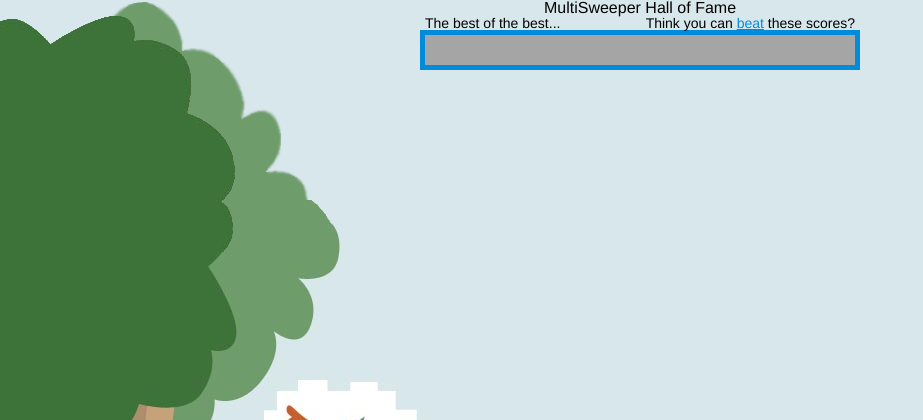
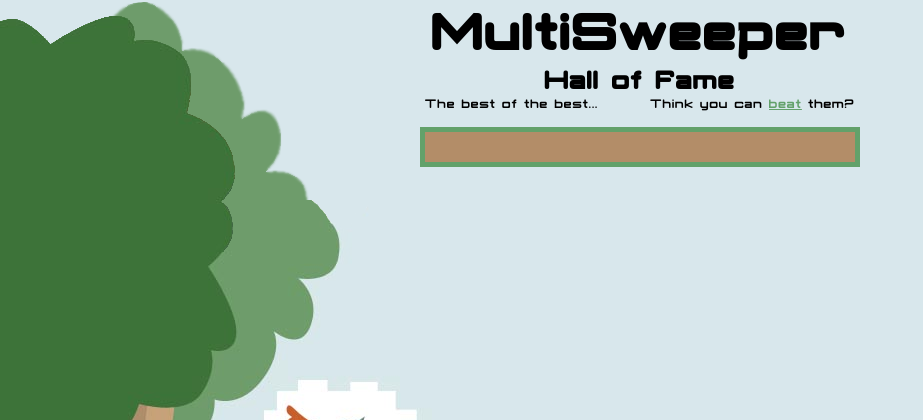
Before and after one commit to jcohen/multisweeper, a Node server app: template views/scores.hbs in a window 1280 px wide. Shown: the top 420 px of the page, without its empty margins (0-923 px from the left). Run offline with Node 20, Linux system fonts and the light colour scheme; the template is opened without the code that fills it, so the values that code supplies are empty; some libraries are stand-ins or nearby versions.

Commit message:
High score page deserves some robot love

```diff
--- a/mine.js
+++ b/mine.js
@@ -154,7 +154,8 @@ MineSweeper.prototype.over = function() {
     return (this.revealed + MineSweeper.BOMB_COUNT) >= (this.width*this.height);
 }
 
-MineSweeper.BOMB_COUNT = 160;
+//MineSweeper.BOMB_COUNT = 160;
+MineSweeper.BOMB_COUNT = 0;
 MineSweeper.EMPTY = 0;
 MineSweeper.BOMB = -1;
 MineSweeper.FLAG = -2;
--- a/public/stylesheets/multisweeper.css
+++ b/public/stylesheets/multisweeper.css
@@ -287,26 +287,39 @@ html {
     float: right;
 }
 
+.hall {
+    font-family: classic-robot;
+}
+
 .hall h1 {
+    font-size: 64px;
     text-align: center;
+    font-weight: bold;
+}
+
+.hall h2 {
+    font-size: 32px;
+    text-align: center;
+    font-weight: bold;
 }
 
 .hall .preamble {
-    font-size: 14px;
+    font-size: 16px;
     margin:auto;
     width: 430px;
+    margin-bottom: 15px;
 }
 .hall .beat {
     float: right;
 }
 .hall .preamble a {
-    color: #008CDA;
+    color: #62a16a;
 }
 .highscores {
-    border: 5px solid #008CDA;
+    border: 5px solid #62a16a;
     margin: auto;
     width: 400px;
-    background: #a5a5a5;
+    background: #b38d68;
     padding:15px;
     font-size: 16px;
     line-height: 28px;
--- a/views/scores.hbs
+++ b/views/scores.hbs
@@ -1,9 +1,10 @@
 <div class="hall">
-<h1>MultiSweeper Hall of Fame</h1>
+<h1>MultiSweeper</h1>
+<h2>Hall of Fame</h2>
 <div class="preamble">
 The best of the best...
 <span class="beat">
-Think you can <a href="/game">beat</a> these scores?
+Think you can <a href="/game">beat</a> them?
 </span>
 </div>
 <div class="highscores">
@@ -17,6 +18,6 @@ Think you can <a href="/game">beat</a> these scores?
 </div>
 
 <script>
-    $(".entry:odd").css("background-color", "#ffffff");
-    $(".entry:even").css("background-color", "#e5e5e5");
+    $(".entry:odd").css("background-color", "#d6c5c4");
+    $(".entry:even").css("background-color", "#d8e7ec");
 </script>
```
